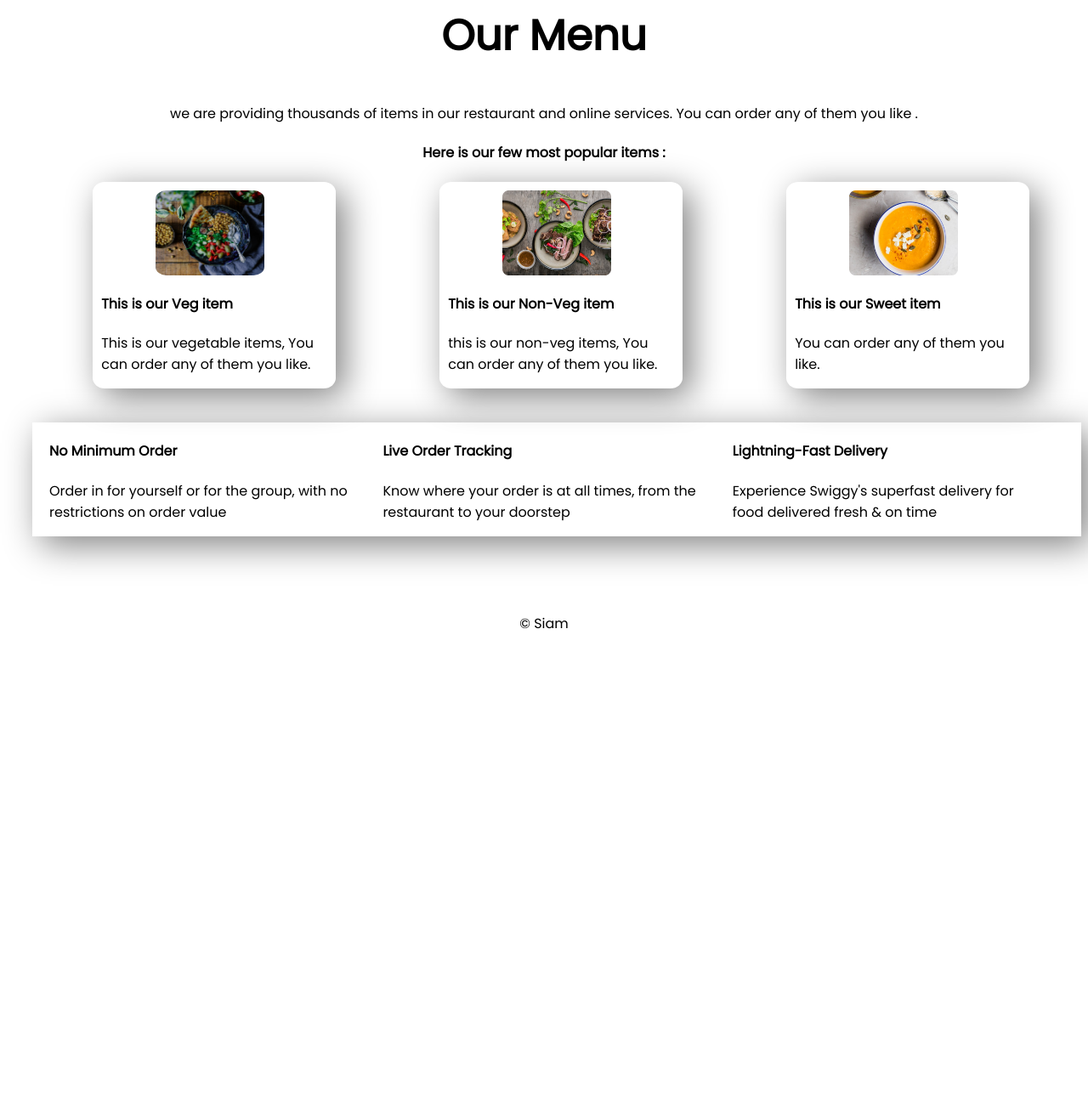
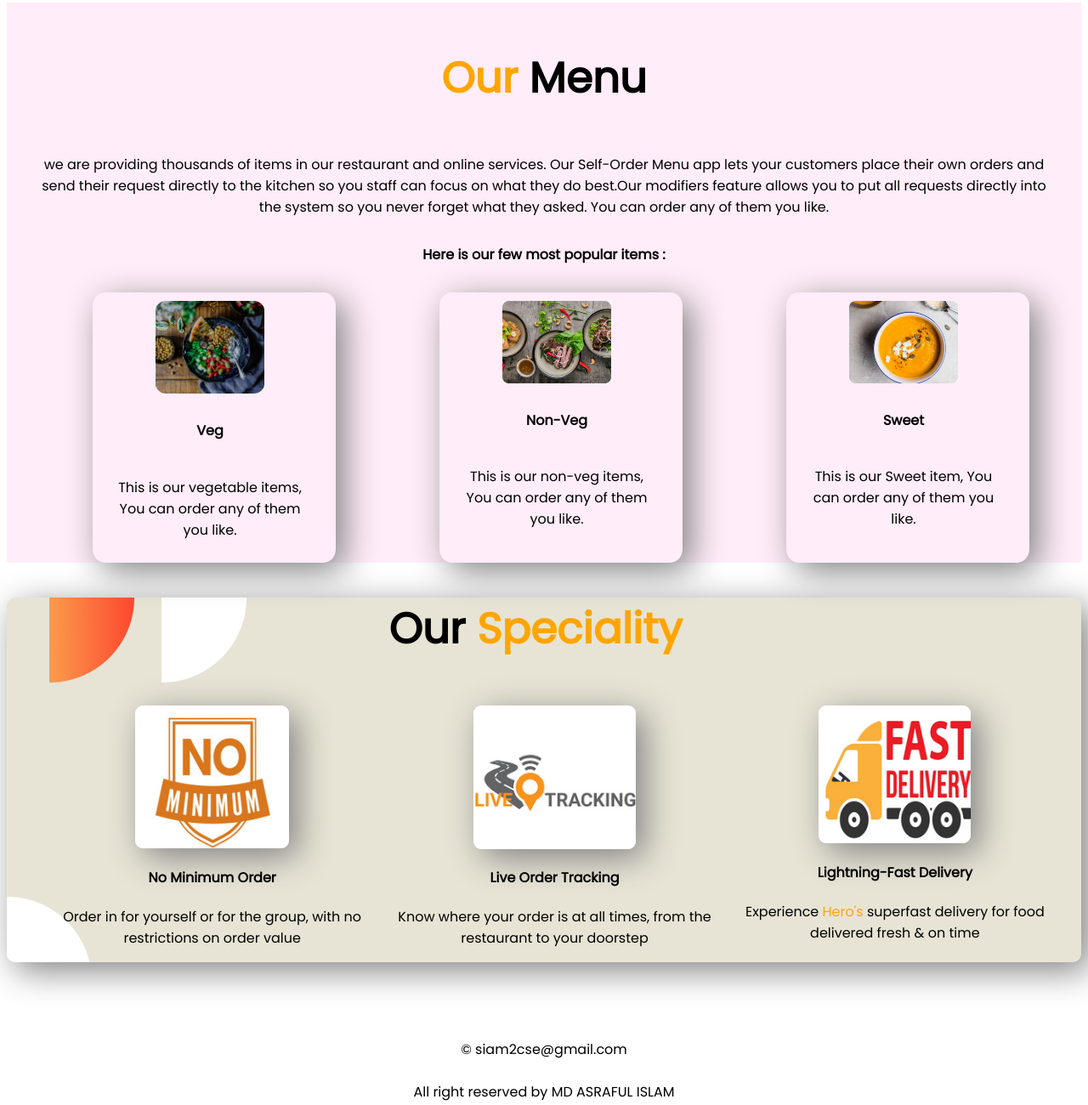
Before and after one commit to siambd/resturant-site, a plain HTML site: page index.html in a window 1280 px wide. Shown: the part 1062-2362 px from the top of the page at 85% size. Before the commit the page ends 1824 px from the top, so only its background shows below. Drawn offline with Linux system fonts and the light colour scheme.

Commit message:
few span added

```diff
--- a/index.html
+++ b/index.html
@@ -15,25 +15,25 @@
 <section class="flex top-banner">
 
         <div class="half-wight ">
-            <h1> Welcome to the</h1>
-            <h1> <span>Hero's</span> Resturant</h1>
+            <h1 class="menu-text"> Welcome to the</h1>
+            <h1 class="menu-text"> <span>Hero's</span> Resturant</h1>
             <h4>Eat Good, Stay Good</h4>
             <p>Dear guests, you are welcomed to dine with us at Good Food restaurant. We will serve you mouth-watering
                 dishes. Have a pleasant dining experience. We are providing the best quality food as your requirement.
                 We are also delivering food in your home as well as your office within 30 minutes over all the city. </p>
         </div>
-        <div id="heroeatimg" class="half-wight ">
+        <div  class="half-wight heroeating">
             <img src="image/heroeat.png" alt="">
         </div>
 
 </section>
 
 <section class="flex middle-banner">
-    <div class="half-wight ">
+    <div class="half-wight heroeating">
         <img src="image/herofood.png" alt="">
     </div>
     <div class="half-wight ">
-        <h1> <span>Order Food</span> </h1>
+        <h1> Order <span> Food</span> </h1>
         <p>
             Don't want to miss our delicious offer today? Order now, and get a new food experience with our unstoppable service.
         </p>
@@ -43,51 +43,59 @@
     </div>
 </section>
 
-<section>
+<section class="menu-banner" >
     <div class="menu-text">
-        <h1>Our Menu</h1>
-        <p>we are providing thousands of items in our restaurant and online services. You can order any of them you like .
+        <h1> <span>Our</span>  Menu</h1>
+        <p class="menu-text">we are providing thousands of items in our restaurant and online services. Our Self-Order Menu app lets your customers place their own orders and send their request directly to the kitchen so you staff can focus on what they do best.Our modifiers feature allows you to put all requests directly into the system so you never forget what they asked.  You can order any of them you like.
         </p>
         <h4>Here is our few most popular items :</h4>
     </div>
     <div class= " flex">
         <div class="menu-items">
             <img id="img1" class="menu-image" src="image/food/veg.png" alt="">
-            <h4>This is our Veg item</h4>
-            <p>This is our vegetable items, You can order any of them you like.</p>
+            <h4 class="menu-text">Veg </h4>
+            <p class="menu-text">This is our vegetable items, You can order any of them you like.</p>
         </div>
         <div class="menu-items">
            <img class="menu-image" src="image/food/non-veg.jpg" alt="">
-           <h4>This is our Non-Veg item</h4>
-            <p>this is our non-veg items, You can order any of them you like.</p>
+           <h4 class="menu-text">Non-Veg </h4>
+            <p class="menu-text">This is our non-veg items, You can order any of them you like.</p>
         </div>
         <div class="menu-items">
             <img class="menu-image" src="image/food/sweet.png" alt="">
-            <h4>This is our Sweet item</h4>
-            <p> You can order any of them you like.</p>
+          <h4 class="menu-text" >Sweet</h4>
+            <p class="menu-text">This is our Sweet item, You can order any of them you like.</p>
+         </div>
+    </div>
     </div>
 
+</section>
+<section class=" final-part">
+    <div>
+        <h1 class="final-text">Our <span>Speciality</span> </h1>
     </div>
-    </div>
-</section>
-<section class=" final-part flex">
+    <div class="flex">
         <div class="final-text">
+            <img class="  final-image" src="image/no-minimum-icon.png" alt="">
             <h4>No Minimum Order</h4>
             <p>Order in for yourself or for the group, with no restrictions on order value</p>
         </div>
         <div class="final-text">
+            <img class="final-image" src="image/live-trac.png" alt="">
             <h4>Live Order Tracking</h4>
-        <p>
-            Know where your order is at all times, from the restaurant to your doorstep</p>
+            <p>Know where your order is at all times, from the restaurant to your doorstep</p>
         </div>
         <div class="final-text">
+            <img class="final-image" src="image/delivary.png" alt="">
             <h4>Lightning-Fast Delivery</h4>
-        <p>
-            Experience Swiggy's superfast delivery for food delivered fresh & on time</p>
+            <p>Experience   <span>Hero's</span>  superfast delivery for food delivered fresh & on time</p>
+        </div>
     </div>
 </section>
 
-<footer>  <p> © Siam </p> </footer>
+<footer>  <p> © siam2cse@gmail.com <BR></BR>
+    All right reserved by MD ASRAFUL ISLAM</p>
+</footer>
 
 </body>
 
--- a/main.css
+++ b/main.css
@@ -8,33 +8,41 @@ body{
     padding-left: 10px;
 }
 .top-banner{
-    background-image:url(image/shapes/Frame\ 57.jpg);
+    background-image:url(image/bg/banner2.png);
+    background-position:center;
     background-repeat: no-repeat;
+    margin-bottom: 20px;
 }
 .middle-banner{
-    background-image: url(image/shapes/7.png);
+    background-image: url(image/bg/banner1.jpg);
     background-repeat: no-repeat;
+    margin-bottom: 20px;
 }
 .li-button{
     text-decoration: none;
-    background-image: linear-gradient(rgb(255, 174, 0),rgb(137, 241, 0));
+    background-image: linear-gradient(rgb(0, 162, 255),rgb(0, 238, 255));
     padding: 10px 20px;
     border-radius: 5px;
     font-weight: 700;
     color: white;
 }
+.menu-banner{
+    background-image: url(image/bg/bg6.jpg);
+    background-repeat: no-repeat;
+    border-bottom: 60px;
+    background-position:left;
+
+}
 .menu-image{
-    width: 500px;
-  height: 100px;
+   /*  width: auto;
+  height: auto;*/
   display: block;
   margin-left: auto;
   margin-right: auto;
   margin-top: 10px;
   width: 50%;
 }
-#img1{
-    border-radius: 10%;
-}
+
 
 .menu-items{
     border-radius: 5%;
@@ -46,24 +54,46 @@ body{
     padding-right: 20px;
 
 }
+.menu-text{
+    text-align: center;
+    border-left: 20px;
+    padding: 10px 20px;
+}
+#img1{
+    border-radius: 10%;
+}
 .final-part{
+    border-radius: 10px;
+    background-image:url(image/bg/banner2.png);
+    background-repeat: no-repeat;
+    background-color: rgba(10, 100, 2, .1);
     box-shadow: 10px 10px 40px grey;
     padding-left: 10px;
     padding-right: 20px;
+    margin-top: 20px;
+
+}
+.final-image{
+    border-radius: 9px;
+    box-shadow: 10px 10px 40px grey;
     margin-top: 40px;
+    display: block;
+    margin-left: auto;
+    margin-right: auto;
+    margin-top: 10px;
+    width: 50%;
 }
 .final-text{
     padding-left: 10px;
     padding-right: 20px;
+    text-align:center;
 }
-.menu-text{
-    text-align: center;
-}
+
 .half-wight{
     width: 50%;
 }
-#heroeatimg{
-    margin-left: 70px;
+.heroeating{
+    margin-left: 100px;
 }
 h1{
     font-size: 50px;
```
Also changed, not shown: image/bg/banner1.jpg (renamed from image/shapes/Frame 57.jpg), image/bg/banner2.png (renamed from image/shapes/7.png), image/bg/banner3.jpg (added), image/bg/bg4.jpg (renamed from image/shapes/Frame 56.jpg), image/bg/bg5.jpg (renamed from image/shapes/Frame 58.jpg), image/bg/bg6.jpg (renamed from image/shapes/frame1.jpg), image/delivary.png (added), image/food/Project Cover.jpg (deleted), image/food/Project Cover5.png (deleted), image/live-trac.png (added), image/no-minimum-icon.png (added), 4 other files. Lines whose indentation alone changed are shown as unchanged.
